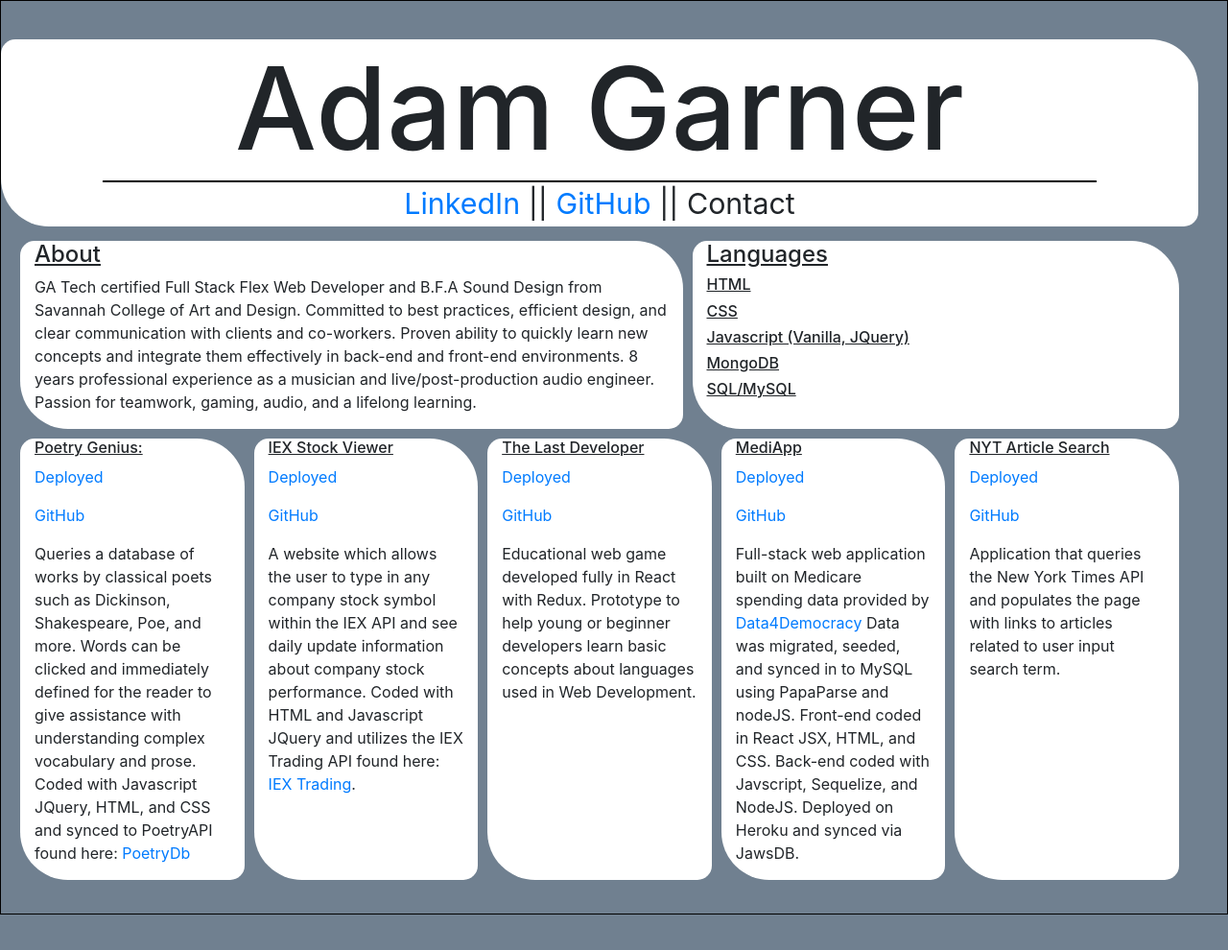
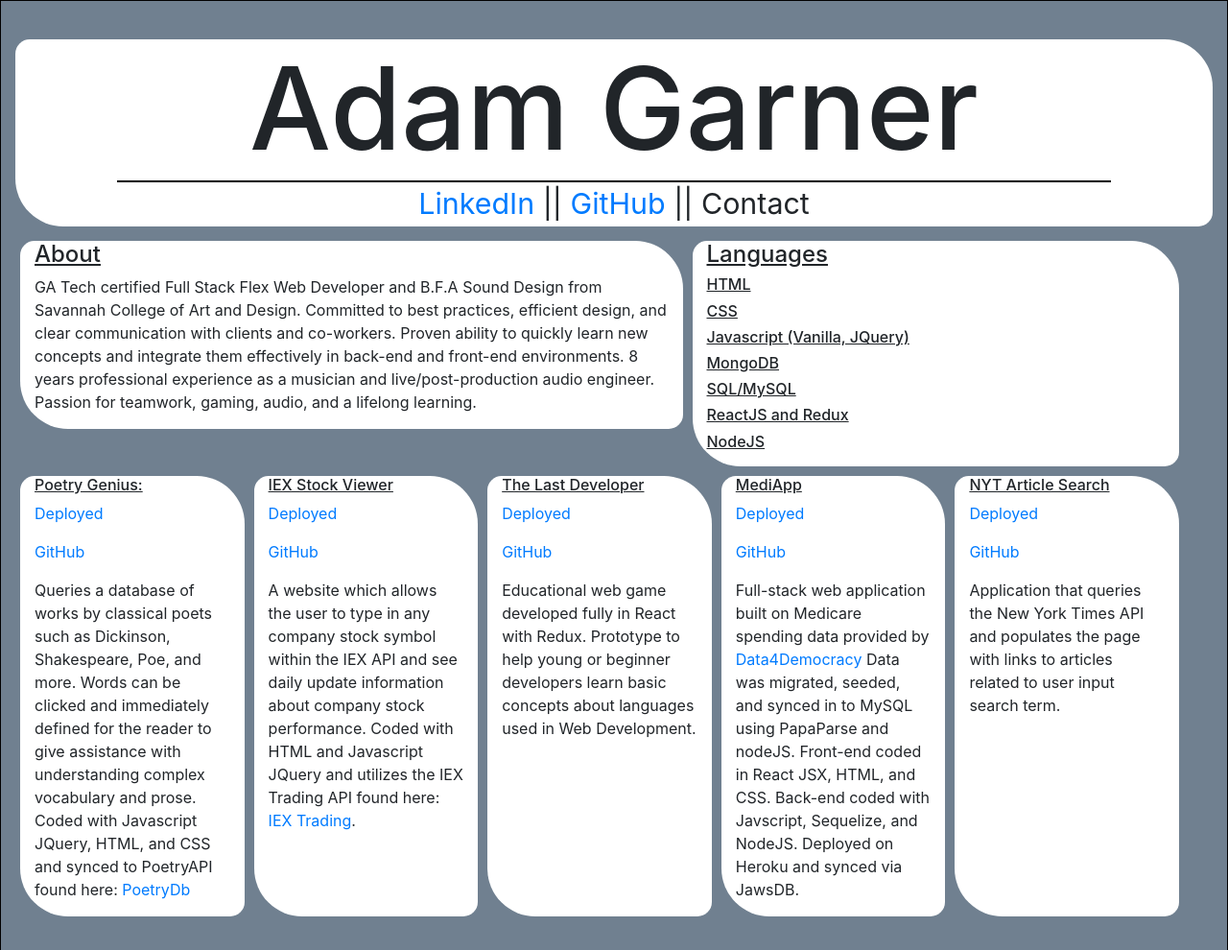
Before and after one commit to Chaiku/updatedPortfolio, a plain HTML site: page index.html in a window 1280 px wide. Shown: the whole page at 96% size. Before the commit the page ends 953 px from the top, so only its background shows below. Drawn offline with nearby package versions, Linux system fonts and the light colour scheme.

Commit message:
fixing left border styling

```diff
--- a/index.html
+++ b/index.html
@@ -16,7 +16,7 @@
 </head>
 <body>
     <div class="container-fluid wrapper">
-        <div class="row container-fluid banner">
+        <div class="container-fluid banner">
                 <h1 class="header">Adam Garner</h1>
                 <p class="bannerP"><a href="https://www.linkedin.com/in/adam-garner-89113bb7/">LinkedIn</a> || <a href="https://github.com/Chaiku?tab=repositories">GitHub</a> || Contact</p>
         </div>
@@ -29,11 +29,20 @@
 
             <div class="col-md-5 languages">
                 <h4><u>Languages</u></h4>
-                        <h6>HTML</h6>
-                        <h6>CSS</h6>
-                        <h6>Javascript (Vanilla, JQuery)</h6>
-                        <h6>MongoDB</h6>
-                        <h6>SQL/MySQL</h6>
+                    <ul>
+                        <li><h6>HTML</h6></li>
+                        <li><h6>CSS</h6></li>
+                        <li><h6>Javascript (Vanilla, JQuery)</h6></li>
+                        <li><h6>MongoDB</h6></li>
+                        <li><h6>SQL/MySQL</h6></li>
+                        <li><h6>ReactJS and Redux</h6></li>
+                        <li><h6>NodeJS</h6></li>
+                    </ul>
+
+
+
+
+
             </div>
         </div>
 
--- a/style.css
+++ b/style.css
@@ -4,13 +4,16 @@ body, html {
 
 }
 
+
 .wrapper {
     background-color: slategray;
     border: 1px solid black;
     padding: 30px;
     width: 100%;
+    margin-left: 0px;
 
 }
+
 
 .contact {
     background-color: white;
```
